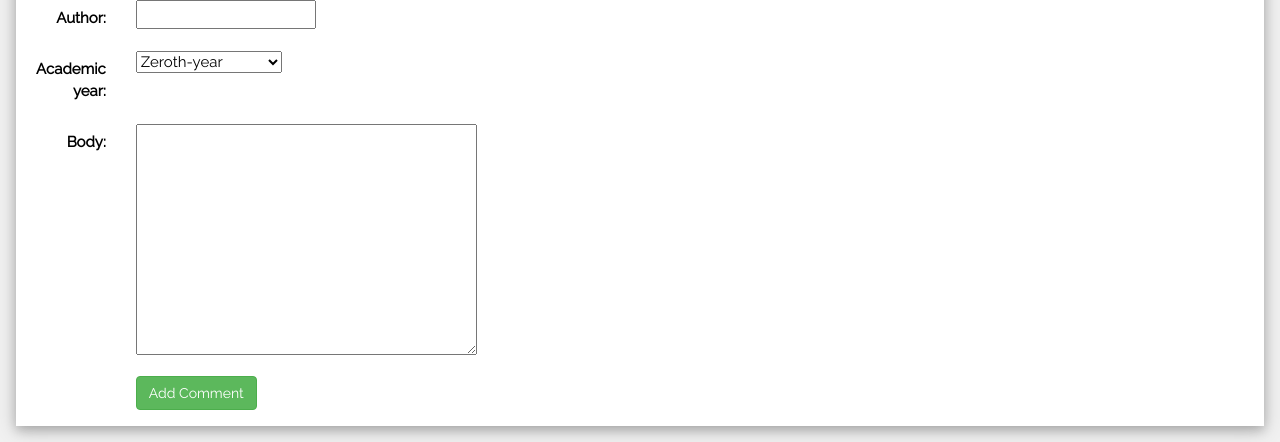
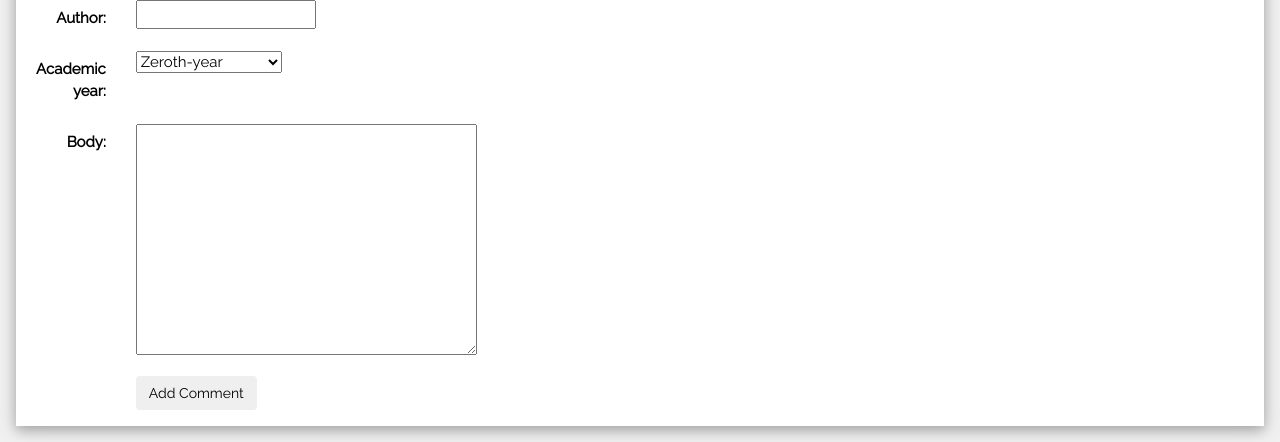
Before and after one commit to RaunakSingha/AskNITDGP, a Django app: page /posts/5/ in a window 1280 px wide. Shown: the part 569-1011 px from the top of the page. Run offline with Django 3.2, Linux system fonts and the light colour scheme; data comes from the database, SQL or seed files in the repository; both versions use the stored data as it was after the commit; some libraries are stand-ins or nearby versions.

Commit message:
Modified detail.html

```diff
--- a/blog/templates/blog/detail.html
+++ b/blog/templates/blog/detail.html
@@ -40,7 +40,7 @@
                     {% endfor %}
                       <div class="form-group">
                           <div class="col-sm-offset-1 col-sm-11">
-                              <button type="submit" class="btn btn-success">Add Comment</button>
+                              <button type="submit" class="btn btn-secondary">Add Comment</button>
                           </div>
                       </div>
                   </form>
```
Also changed, not shown: db.sqlite3.
